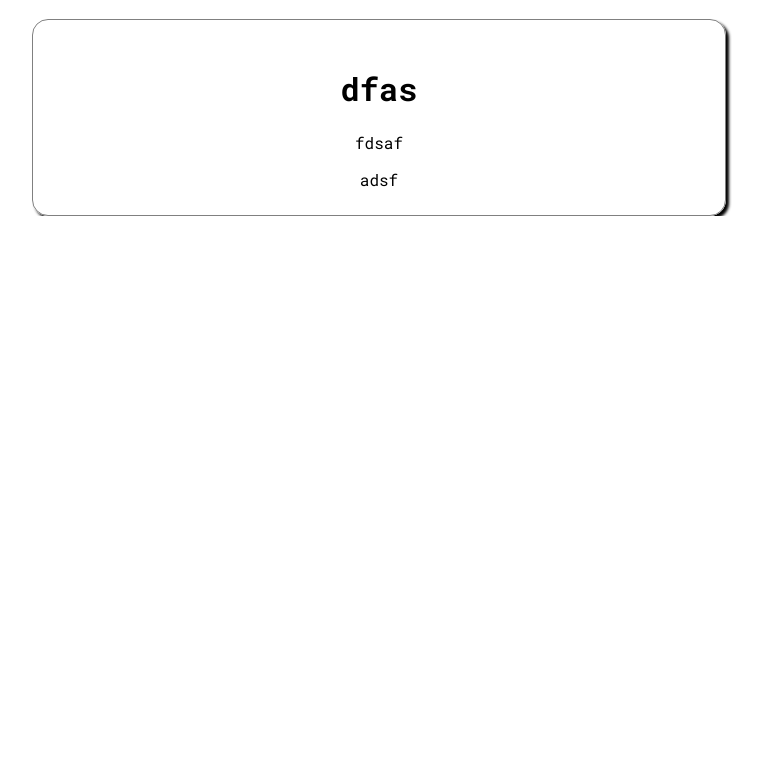
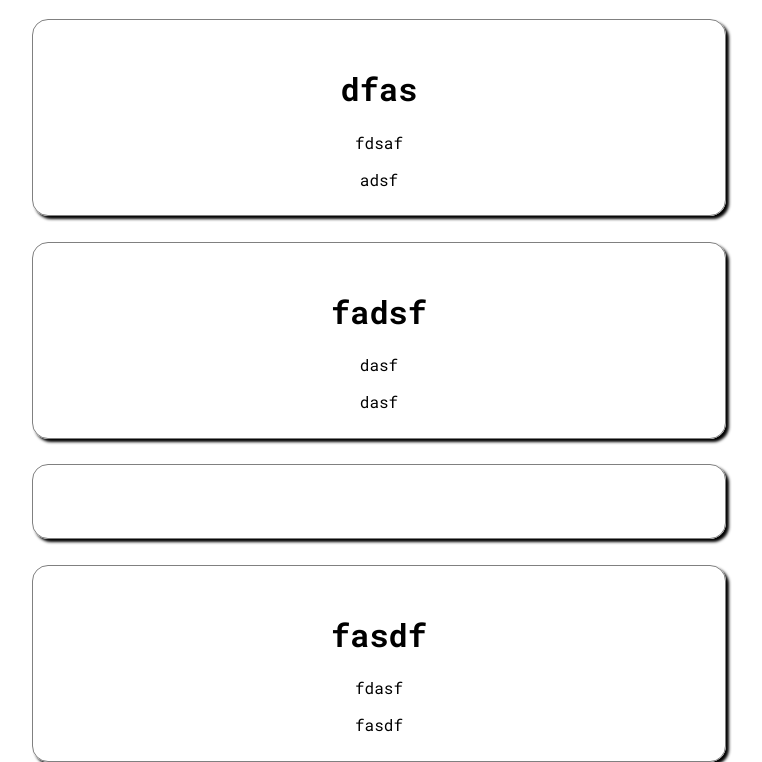
Before and after one commit to RaffaeleCaravett/myFirstReactApplication, a React (Create React App) app: page / in a window 1280 px wide. Shown: the part 1005-1767 px from the top of the page, without its empty margins (261-1023 px from the left). Before the commit the page ends 1221 px from the top, so only its background shows below. Built offline with nearby package versions, Linux system fonts and the light colour scheme; data requests are answered from the project's data file.

Commit message:
used useHistory succesfuly

```diff
--- a/data/db.json
+++ b/data/db.json
@@ -23,6 +23,24 @@
       "body": "fdsaf",
       "author": "adsf",
       "id": 4
+    },
+    {
+      "title": "fadsf",
+      "body": "dasf",
+      "author": "dasf",
+      "id": 5
+    },
+    {
+      "title": "",
+      "body": "",
+      "author": "",
+      "id": 6
+    },
+    {
+      "title": "fasdf",
+      "body": "fdasf",
+      "author": "fasdf",
+      "id": 7
     }
   ]
 }
--- a/src/create.js
+++ b/src/create.js
@@ -1,4 +1,5 @@
 import { useState } from 'react'
+import { useHistory } from 'react-router-dom'
 
 const Create = () =>{
 
@@ -8,7 +9,7 @@ const [author,setAuthor] = useState('');
 const [error,setError] = useState(false);
 const [isPending,setIsPending] = useState(false);
 const [saved,setSaved] = useState(false);
-
+const history = useHistory();
 
 const sendRequest = (e) => {
     e.preventDefault();
@@ -21,13 +22,13 @@ fetch('http://localhost:8000/blog',{
     headers: {"Content-Type":"application/json" },
     body: JSON.stringify(blog)
 }).then(res=>{
-       console.log(res)
     if(res){
         setIsPending(true)
         setTimeout(()=>{
         setError(false)
         setIsPending(false)
         setSaved(true)
+        history.push('/')
         },1000)
 
     }else if(!res.ok){
```
